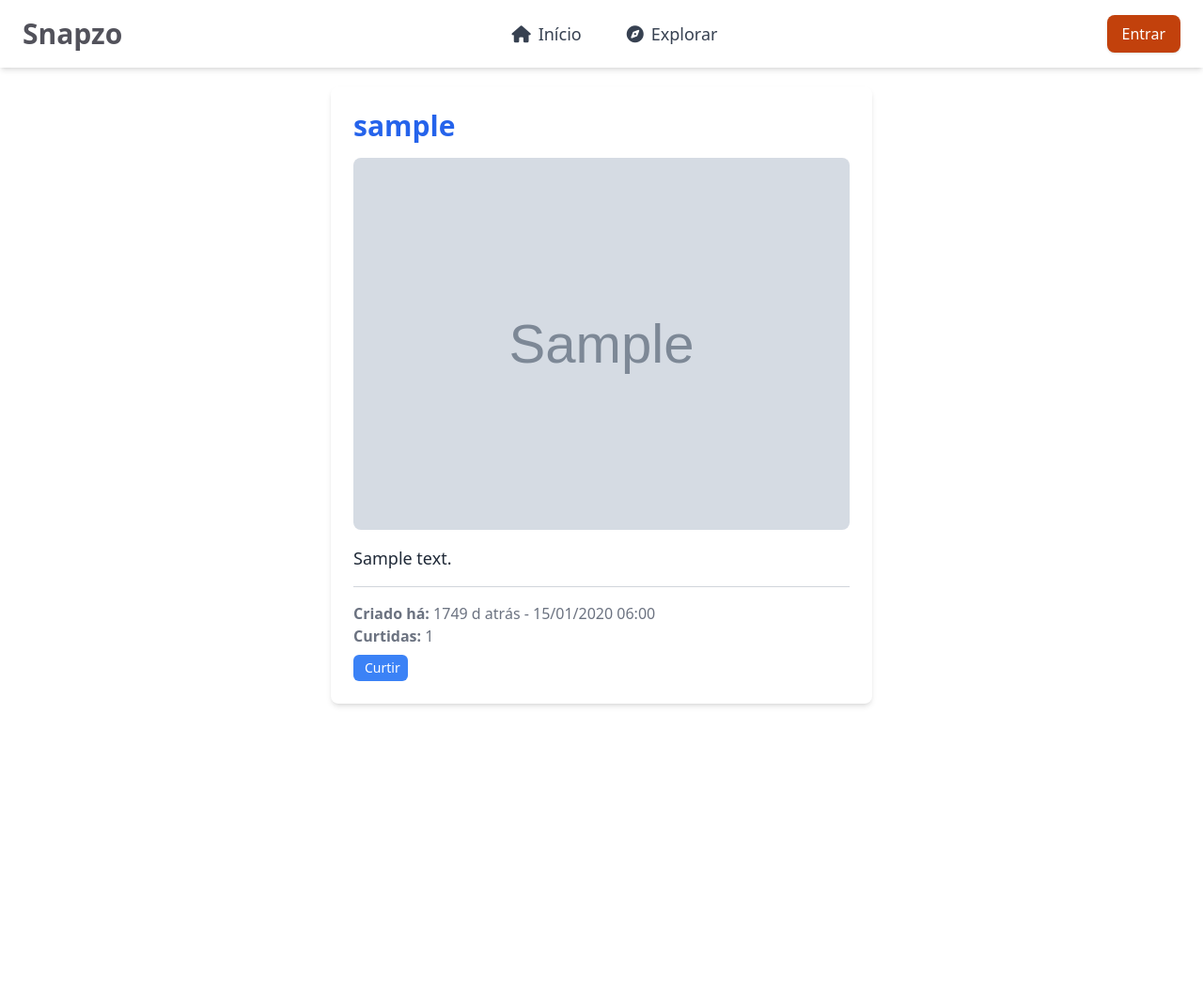
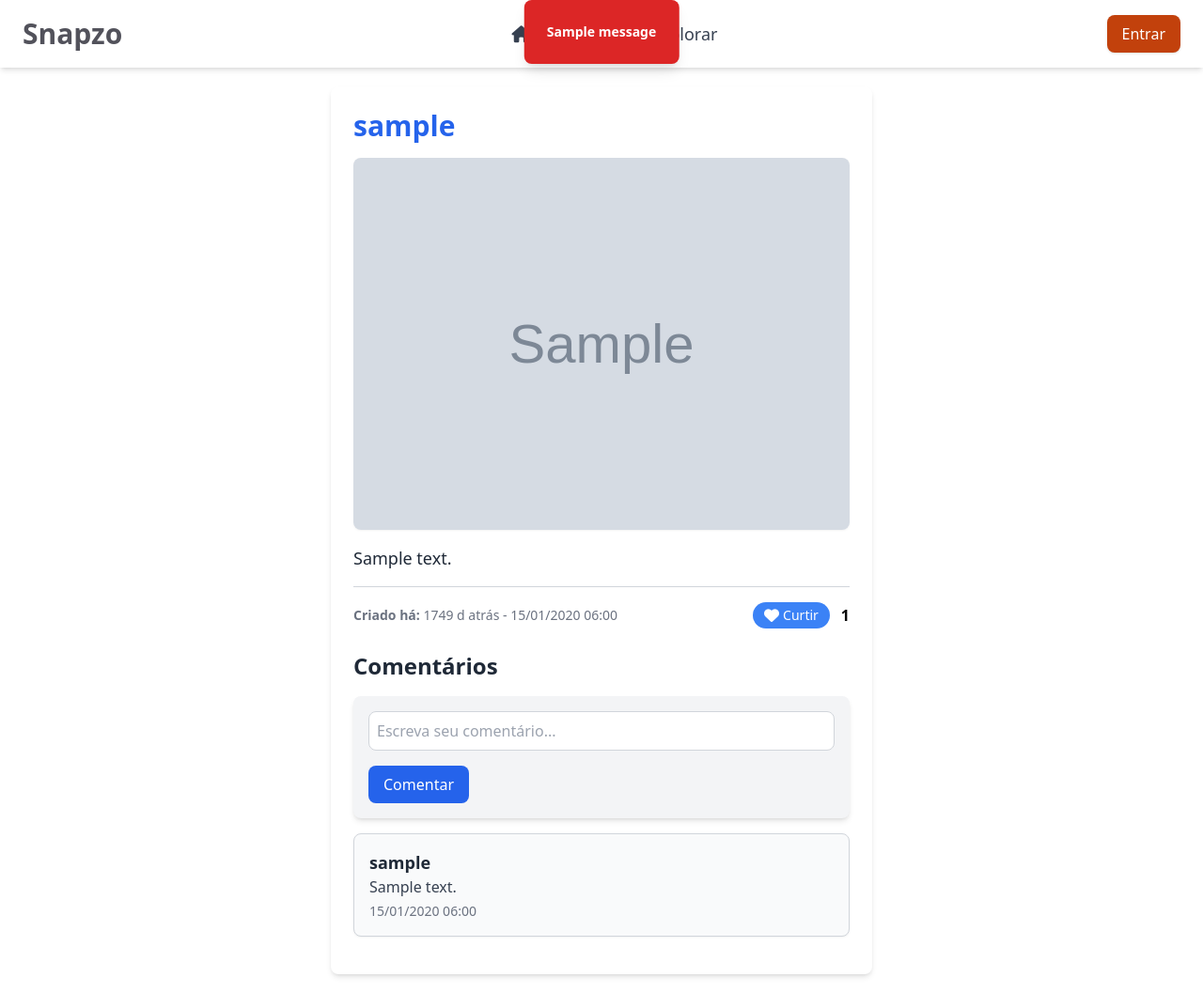
Before and after one commit to PedroSawczuk/snapzo-project, a Django app: page /posts/00000000-0000-0000-0000-000000000001/ in a window 1280 px wide. Shown: the whole page at 94% size. Before the commit the page ends 752 px from the top, so only its background shows below. Run offline with Django 5.2, Linux system fonts and the light colour scheme; tables that the repository leaves empty hold one stand-in row (values such as "Sample post"); grey boxes marked "Sample" are stand-in pictures; one stand-in notice (Sample message) is shown; some libraries are stand-ins or nearby versions.

Commit message:
feat(posts): feat: add comment functionality to posts

```diff
--- a/core/forms.py
+++ b/core/forms.py
@@ -1,6 +1,6 @@
 from django.contrib.auth.models import User
 from django import forms
-from posts.models import Post
+from posts.models import Comment, Post
 
 class PostForm(forms.ModelForm):
     class Meta:
@@ -24,3 +24,11 @@ class UserProfileForm(forms.ModelForm):
     class Meta:
         model = User
         fields = ['username', 'email']
+
+class CommentForm(forms.ModelForm):
+    class Meta:
+        model = Comment
+        fields = ['content']
+        widgets = {
+            'content': forms.Textarea(attrs={'rows': 2, 'placeholder': 'Escreva um comentário...'}),
+        }
--- a/core/templates/posts/detailPost.html
+++ b/core/templates/posts/detailPost.html
@@ -5,8 +5,17 @@ Detalhes do Post
 {% endblock title %}
 
 {% block main %}
+{% if messages %}
+<div id="message"
+    class="fixed top-0 left-1/2 transform -translate-x-1/2 bg-red-600 text-white p-6 rounded-lg shadow-lg mb-4 text-center z-50">
+    {% for message in messages %}
+    <p class="text-sm font-semibold">{{ message }}</p>
+    {% endfor %}
+</div>
+{% endif %}
+
 <div class="max-w-xl mx-auto my-5 p-6 bg-white rounded-lg shadow-md">
-    <h2 class="text-3xl font-bold mb-4 text-blue-600">
+    <h2 class="text-3xl font-semibold mb-4 text-blue-600">
         <a href="{% url 'userProfilePage' post.user.id %}" class="hover:underline">
             {{ post.user.username }}
         </a>
@@ -14,25 +23,26 @@ Detalhes do Post
 
     {% if post.image %}
     <div class="mb-4">
-        <img src="{{ post.image.url }}" alt="Imagem do post" class="w-full h-auto rounded-lg">
+        <img src="{{ post.image.url }}" alt="Imagem do post" class="w-full h-auto rounded-lg shadow-sm">
     </div>
     {% endif %}
 
     <p class="text-lg text-gray-800 mb-4">{{ post.content }}</p>
 
-    <div class="border-t border-gray-300 mt-4 pt-4">
-        <p class="text-gray-500"><strong>Criado há:</strong> {{ time_since }} - {{ post.created_at|date:"d/m/Y H:i" }}</p>
-        <p class="text-gray-500"><strong>Curtidas:</strong> <span id="like-count">{{ post.like_count }}</span></p>
-
-        <button id="like-button" class="flex items-center mt-2 bg-blue-500 text-white px-2 py-1 rounded-md hover:bg-blue-600 transition">
+    <div class="border-t border-gray-300 mt-4 pt-4 flex justify-between items-center">
+        <p class="text-gray-500 text-sm">
+            <strong>Criado há:</strong> {{ time_since }} - {{ post.created_at|date:"d/m/Y H:i" }}
+        </p>
+        <div class="flex items-center space-x-3">
+            <button id="like-button"
+                class="flex items-center bg-blue-500 text-white rounded-full px-3 py-1 transition duration-200 hover:bg-blue-600 focus:outline-none focus:ring-2 focus:ring-blue-400">
                 <i id="like-icon" class="fas
                     {% if has_liked %}
-                    fa-thumbs-up
+                        fa-solid fa-heart
                     {% else %}
-                    fa-thumbs-o-up
-                {% endif %}
-                mr-1"></i>
-            <span class="text-sm">
+                        fa-regular fa-heart
+                    {% endif %}"></i>
+                <span class="text-sm ml-1">
                     {% if user.is_authenticated %}
                     {% if has_liked %}
                     Descurtir
@@ -44,11 +54,42 @@ Detalhes do Post
                     {% endif %}
                 </span>
             </button>
+            <span id="like-count" class="text-black font-bold cursor-pointer hover:underline">{{ post.like_count}}</span>
         </div>
     </div>
 
+    <div class="mt-6">
+        <h3 class="text-2xl font-bold text-gray-800 mb-4">Comentários</h3>
+        <form method="post" class="bg-gray-100 p-4 rounded-lg shadow-md mb-4">
+            {% csrf_token %}
+            <div class="mb-4">
+                <input type="text" name="content" id="{{ comment_form.content.id_for_label }}"
+                    placeholder="Escreva seu comentário..."
+                    class="border border-gray-300 rounded-lg p-2 w-full focus:outline-none focus:ring-2 focus:ring-blue-500"
+                    required>
+            </div>
+            <button type="submit"
+                class="bg-blue-600 text-white rounded-lg px-4 py-2 transition duration-200 hover:bg-blue-700">Comentar</button>
+        </form>
+    </div>
+
+    <div class="mt-4">
+        {% for comment in comments %}
+        <div class="bg-gray-50 border border-gray-300 rounded-lg p-4 mb-4 shadow-sm">
+            <p class="text-lg font-semibold text-gray-800">{{ comment.user.username }}</p>
+            <p class="text-gray-700">{{ comment.content }}</p>
+            <p class="text-gray-500 text-sm mt-1">{{ comment.created_at|date:"d/m/Y H:i" }}</p>
+        </div>
+        {% empty %}
+        <p class="text-gray-500">Nenhum comentário ainda.</p>
+        {% endfor %}
+    </div>
+
+
+</div>
+
 <script>
-    document.getElementById('like-button').addEventListener('click', function() {
+    document.getElementById('like-button').addEventListener('click', function () {
         const postId = '{{ post.id }}';
         fetch(`/like/${postId}/`, {
             method: 'POST',
@@ -57,15 +98,69 @@ Detalhes do Post
                 'Content-Type': 'application/json'
             },
         })
-        .then(response => response.json())
+            .then(response => {
+                if (response.ok) {
+                    return response.json();
+                } else {
+                    throw new Error('Você precisa estar logado para curtir este post.');
+                }
+            })
             .then(data => {
                 document.getElementById('like-count').textContent = data.like_count;
                 const icon = document.getElementById('like-icon');
-            icon.classList.toggle('fa-thumbs-up');
-            icon.classList.toggle('fa-thumbs-o-up');
-            this.querySelector('span').textContent = (data.action === 'liked') ? 'Descurtir' : 'Curtir';
+
+                // Atualiza o ícone e o texto com base na ação
+                if (data.action === 'liked') {
+                    icon.classList.remove('fa-regular', 'fa-heart');
+                    icon.classList.add('fa-solid', 'fa-heart');
+                    this.querySelector('span').textContent = 'Descurtir'; // Muda para Descurtir
+                } else {
+                    icon.classList.remove('fa-solid', 'fa-heart');
+                    icon.classList.add('fa-regular', 'fa-heart');
+                    this.querySelector('span').textContent = 'Curtir'; // Muda para Curtir
+                }
             })
-        .catch(error => console.error('Erro:', error));
+            .catch(error => {
+                showMessage(error.message);
             });
+    });
+
+    function showMessage(message) {
+        const messageDiv = document.createElement('div');
+        messageDiv.id = 'message';
+        messageDiv.className = 'fixed top-0 left-1/2 transform -translate-x-1/2 bg-red-600 text-white p-6 rounded-lg shadow-lg mb-4 text-center z-50 opacity-0 transition-opacity duration-500 ease-in-out';
+        messageDiv.innerHTML = `<p class="text-sm font-semibold">${message}</p>`;
+        document.body.appendChild(messageDiv);
+
+        setTimeout(() => {
+            messageDiv.classList.remove('opacity-0');
+            messageDiv.classList.add('opacity-100');
+        }, 10);
+
+        setTimeout(() => {
+            messageDiv.classList.remove('opacity-100');
+            messageDiv.classList.add('opacity-0');
+        }, 5000);
+
+        setTimeout(() => {
+            messageDiv.remove();
+        }, 5500);
+    }
 </script>
+
+<style>
+    #message {
+        transition: opacity 0.5s ease-in-out, transform 0.5s ease-in-out;
+    }
+
+    #message.show {
+        opacity: 1;
+        transform: translateY(0);
+    }
+
+    #message.hide {
+        opacity: 0;
+        transform: translateY(-20px);
+    }
+</style>
 {% endblock main %}
--- a/core/templates/users/editProfilePage.html
+++ b/core/templates/users/editProfilePage.html
@@ -10,7 +10,6 @@ Editar Perfil
     <form id="editProfileForm" method="post" class="bg-white p-8 rounded-lg shadow-lg border border-gray-300">
         {% csrf_token %}
 
-        <!-- Exibir erros de validação -->
         {% if form.errors %}
             <div class="mb-4 p-4 bg-red-100 border border-red-300 text-red-600 rounded-lg">
                 <ul>
--- a/core/templates/users/userProfilePage.html
+++ b/core/templates/users/userProfilePage.html
@@ -17,7 +17,7 @@ Perfil de {{ user.username }} | Snapzo
 <div class="max-w-md mx-auto my-5">
     <div class="bg-white shadow rounded-lg p-6 mb-6">
         <div class="flex items-center space-x-6">
-            <div
+            <div style="text-transform: capitalize;"
                 class="w-24 h-24 bg-gray-200 rounded-full flex items-center justify-center text-gray-500 text-2xl font-semibold">
                 {{ user.username|slice:":1" }}
             </div>
--- a/core/urls.py
+++ b/core/urls.py
@@ -12,6 +12,7 @@ urlpatterns = [
     path('posts/delete/<uuid:pk>/', DeletePostView.as_view(), name='delPost'),
 
     path('like/<uuid:post_id>/', LikePostView.as_view(), name='likePost'),
+
     path('notifications/', NotificationPageView.as_view(), name='notificationsPage'),
 
     path('api/posts/', PostListView.as_view(), name='postList'),
--- a/core/views.py
+++ b/core/views.py
@@ -1,11 +1,11 @@
-from django.http import Http404, JsonResponse
+from django.http import Http404, HttpResponseForbidden, JsonResponse
 from django.shortcuts import get_object_or_404, render, redirect
 from django.urls import reverse, reverse_lazy
 from django.views.generic import *
 from django.contrib import messages
 from notifications.models import Notification
 from posts.models import Like, Post
-from .forms import PostForm, UserProfileForm
+from .forms import CommentForm, PostForm, UserProfileForm
 from .utils.timeUtils import time_since
 from django.db.models import Q
 from posts.models import Post
@@ -53,7 +53,6 @@ class PostDetailView(DetailView):
         context['time_since'] = time_since(self.object.created_at)
         context['has_liked'] = self.request.user.is_authenticated and self.object.likes.filter(user=self.request.user).exists()
         return context
-
 
 class ExplorerPageView(TemplateView):
     template_name = 'explorer/explorerPage.html'
@@ -124,6 +123,11 @@ class DeletePostView(LoginRequiredMixin, DeleteView):
 class LikePostView(LoginRequiredMixin, View):
     def post(self, request, post_id):
         post = get_object_or_404(Post, id=post_id)
+
+        if not request.user.is_authenticated:
+            messages.error(request, "Você precisa estar logado para curtir este post.")
+            return JsonResponse({'error': 'not_authenticated'}, status=403)
+
         like, created = Like.objects.get_or_create(user=request.user, post=post)
 
         if not created:
@@ -166,3 +170,28 @@ class PostListView(View):
             for post in posts
         ]
         return JsonResponse(posts_data, safe=False)
+
+class PostDetailView(DetailView):
+    model = Post
+    template_name = 'posts/detailPost.html'
+    context_object_name = 'post'
+
+    def get_context_data(self, **kwargs):
+        context = super().get_context_data(**kwargs)
+        context['time_since'] = time_since(self.object.created_at)
+        context['has_liked'] = self.request.user.is_authenticated and self.object.likes.filter(user=self.request.user).exists()
+        context['comments'] = self.object.comments.all()
+        context['comment_form'] = CommentForm()
+        return context
+
+    def post(self, request, *args, **kwargs):
+        post = self.get_object()
+        comment_form = CommentForm(request.POST)
+        if comment_form.is_valid():
+            comment = comment_form.save(commit=False)
+            comment.user = request.user
+            comment.post = post
+            comment.save()
+            return redirect('postDetailPage', pk=post.pk)
+
+        return self.get(request, *args, **kwargs)
--- a/posts/models.py
+++ b/posts/models.py
@@ -47,3 +47,17 @@ class Like(models.Model):
 
     def __str__(self):
         return f"{self.user.username} liked {self.post.id}"
+
+class Comment(models.Model):
+    user = models.ForeignKey(User, on_delete=models.CASCADE, related_name='comments')
+    post = models.ForeignKey(Post, on_delete=models.CASCADE, related_name='comments')
+    content = models.TextField(verbose_name='Conteúdo')
+    created_at = models.DateTimeField(auto_now_add=True, verbose_name='Criado em')
+
+    class Meta:
+        ordering = ['-created_at']
+        verbose_name = 'Comentário'
+        verbose_name_plural = 'Comentários'
+
+    def __str__(self):
+        return f"{self.user.username} comentou: {self.content[:20]}"
```
Also changed, not shown: posts/migrations/0003_comment.py (added). Lines whose indentation alone changed are shown as unchanged.
